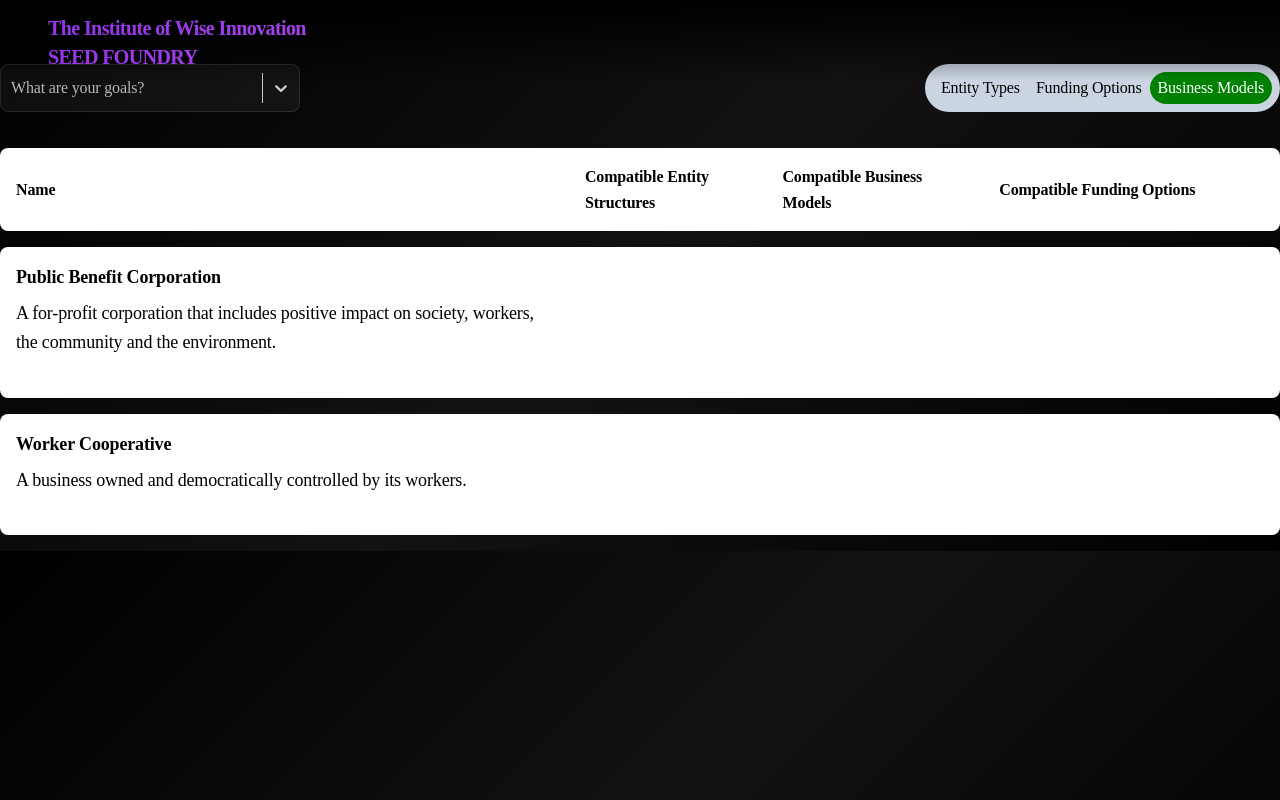
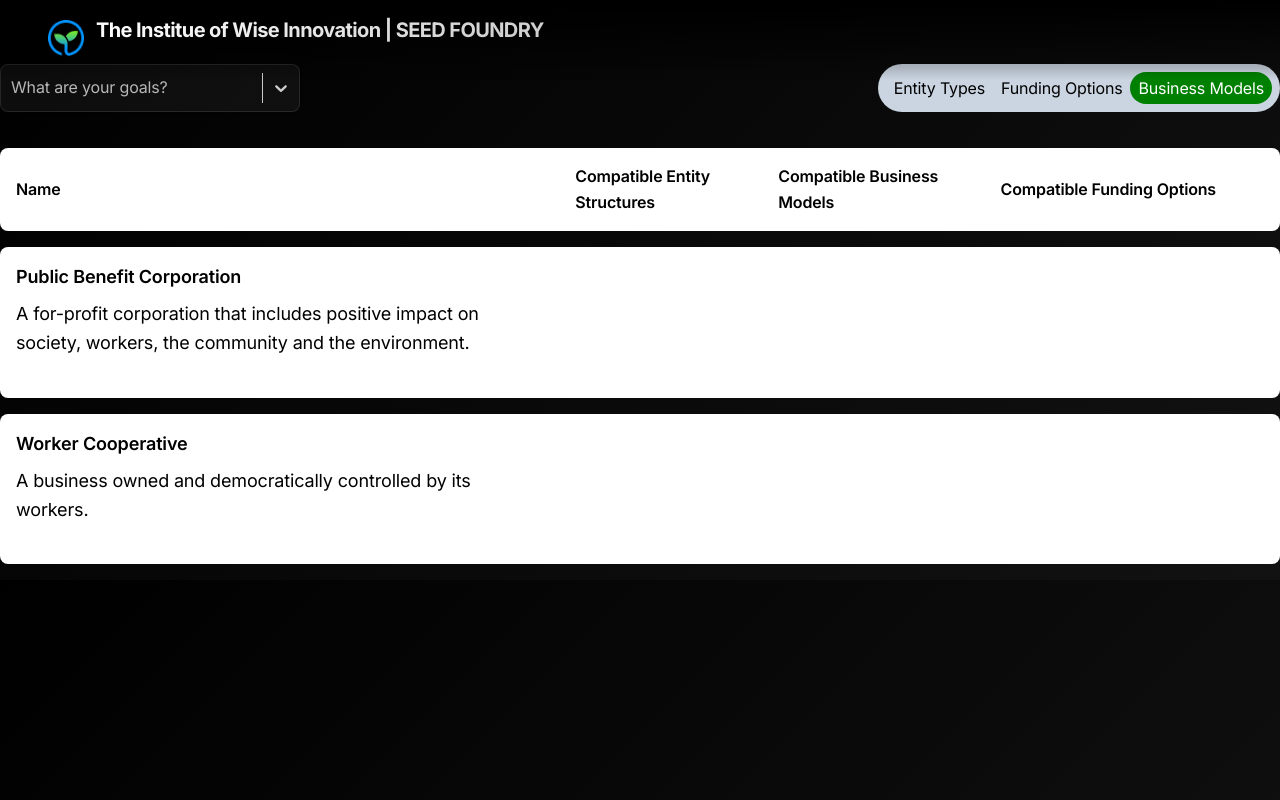
Before and after one commit to TurquoiseSound/SeedFoundry, a Next.js app: page /library/business-models in a window 1280 px wide. Built offline with nearby package versions, Linux system fonts and the light colour scheme.

Commit message:
Update design with black theme and improved layout

```diff
--- a/src/app/globals.css
+++ b/src/app/globals.css
@@ -2,10 +2,10 @@
 @tailwind components;
 @tailwind utilities;
 
-@import '@fontsource/playfair-display/400.css';
-@import '@fontsource/playfair-display/500.css';
-@import '@fontsource/playfair-display/600.css';
-@import '@fontsource/playfair-display/700.css';
+@import '@fontsource/inter/400.css';
+@import '@fontsource/inter/500.css';
+@import '@fontsource/inter/600.css';
+@import '@fontsource/inter/700.css';
 
 :root {
   /* Core brand colors - refined for executive presence */
@@ -19,9 +19,28 @@
   --primary-200: #4a4a4a;
   --primary-100: #E8E8E8;
 
-  /* Accent colors */
-  --accent-purple: #9333ea;
-  --accent-magenta: #e879f9;
+  /* Earth tones */
+  --earth-deep: #1a1a1a;
+  --earth-rich: #242424;
+  --earth-medium: #2d2d2d;
+  --earth-light: #363636;
+
+  /* Accent color - vibrant but sophisticated */
+  --accent-rgb: 0, 194, 255;
+  --accent-dark-rgb: 0, 153, 230;
+  --accent-light-rgb: 102, 223, 255;
+
+  /* Neutral colors as RGB values for opacity support */
+  --neutral-900-rgb: 26, 28, 30;
+  --neutral-800-rgb: 45, 47, 49;
+  --neutral-700-rgb: 64, 66, 68;
+  --neutral-600-rgb: 83, 85, 87;
+  --neutral-500-rgb: 102, 104, 106;
+  --neutral-400-rgb: 121, 123, 125;
+  --neutral-300-rgb: 140, 142, 144;
+  --neutral-200-rgb: 159, 161, 163;
+  --neutral-100-rgb: 230, 231, 232;
+  --neutral-50-rgb: 245, 246, 247;
 
   /* Glass effect variables */
   --glass-bg: rgba(255, 255, 255, 0.03);
@@ -31,9 +50,9 @@
 
 /* Base styles */
 body {
-  background: linear-gradient(135deg, #000 0%, #121212 50%, #000 100%);
+  background: linear-gradient(135deg, #000 0%, #121212 100%);
   @apply text-neutral-100;
-  font-family: "Playfair Display", serif;
+  font-family: "Inter", system-ui, -apple-system, sans-serif;
   -webkit-font-smoothing: antialiased;
   -moz-osx-font-smoothing: grayscale;
   line-height: 1.6;
@@ -42,17 +61,14 @@ body {
 
 /* Typography */
 h1, h2, h3, h4, h5, h6 {
-  font-family: "Playfair Display", serif;
+  font-family: "Inter", system-ui, -apple-system, sans-serif;
   letter-spacing: -0.03em;
   line-height: 1.2;
-  @apply font-bold;
+  @apply font-bold text-white;
 }
 
 h1 {
   @apply text-4xl md:text-6xl font-bold mb-6;
-  background: linear-gradient(135deg, var(--accent-purple) 0%, var(--accent-magenta) 100%);
-  -webkit-background-clip: text;
-  -webkit-text-fill-color: transparent;
 }
 
 h2 {
@@ -95,11 +111,91 @@ p {
   border-color: rgba(255, 255, 255, 0.12);
 }
 
+/* Button styles */
+.btn {
+  @apply px-8 py-4 rounded-lg font-medium transition-all duration-300;
+}
+
+.btn-primary {
+  background: linear-gradient(135deg, rgb(var(--accent-rgb)) 0%, rgb(var(--accent-dark-rgb)) 100%);
+  @apply text-white shadow-lg;
+  box-shadow: 0 4px 6px -1px rgba(var(--accent-rgb), 0.2);
+}
+
+.btn-primary:hover {
+  filter: brightness(110%) saturate(110%);
+  transform: translateY(-1px);
+}
+
+.btn-secondary {
+  @apply bg-neutral-800/60 text-neutral-100 backdrop-blur-sm
+         hover:bg-neutral-700/60
+         active:bg-neutral-600/60;
+}
+
 /* Text gradient */
 .text-gradient {
-  background: linear-gradient(135deg, var(--accent-purple) 0%, var(--accent-magenta) 100%);
+  background: linear-gradient(135deg,
+    rgba(255,255,255,1) 0%,
+    rgba(255,255,255,0.8) 100%
+  );
   -webkit-background-clip: text;
   -webkit-text-fill-color: transparent;
+}
+
+/* Animations */
+@keyframes float {
+  0%, 100% { transform: translateY(0); }
+  50% { transform: translateY(-10px); }
+}
+
+.animate-float {
+  animation: float 6s ease-in-out infinite;
+}
+
+/* Loading skeleton */
+.skeleton {
+  @apply animate-pulse rounded;
+  background-color: rgb(var(--neutral-800-rgb) / 0.5);
+}
+
+/* Responsive design */
+@media (max-width: 768px) {
+  .container {
+    @apply px-6;
+  }
+
+  .card {
+    @apply p-6;
+  }
+
+  .btn {
+    @apply w-full mb-3;
+  }
+}
+
+/* Custom scrollbar */
+::-webkit-scrollbar {
+  width: 6px;
+}
+
+::-webkit-scrollbar-track {
+  background: transparent;
+}
+
+::-webkit-scrollbar-thumb {
+  @apply rounded-full;
+  background-color: rgb(var(--neutral-700-rgb) / 0.5);
+}
+
+::-webkit-scrollbar-thumb:hover {
+  background-color: rgb(var(--neutral-600-rgb) / 0.5);
+}
+
+/* Focus styles */
+:focus {
+  @apply outline-none;
+  box-shadow: 0 0 0 2px rgb(var(--accent-rgb));
 }
 
 /* Goals Select Styles */
@@ -117,16 +213,16 @@ p {
 }
 
 .goals__option {
-  @apply text-white hover:bg-purple-500/20 !important;
+  @apply text-white hover:bg-white/10 !important;
 }
 
 .goals__option--is-selected {
-  @apply bg-purple-500/30 !important;
+  @apply bg-white/20 !important;
 }
 
 /* Entity Types and Library Styles */
 .entity-type, .business-model, .funding-option {
-  @apply bg-white/5 text-white hover:bg-purple-500/20 transition-colors;
+  @apply bg-white/5 text-white hover:bg-white/10 transition-colors;
 }
 
 /* Header styles */
@@ -142,21 +238,3 @@ p {
 .top-fade {
   @apply fixed top-0 left-0 right-0 h-20 bg-gradient-to-b from-black to-transparent pointer-events-none z-10;
 }
-
-/* Custom scrollbar */
-::-webkit-scrollbar {
-  width: 6px;
-}
-
-::-webkit-scrollbar-track {
-  background: transparent;
-}
-
-::-webkit-scrollbar-thumb {
-  @apply rounded-full;
-  background: linear-gradient(to bottom, var(--accent-purple), var(--accent-magenta));
-}
-
-::-webkit-scrollbar-thumb:hover {
-  background: linear-gradient(to bottom, var(--accent-magenta), var(--accent-purple));
-}
--- a/src/app/layout.tsx
+++ b/src/app/layout.tsx
@@ -9,7 +9,7 @@ config.autoAddCss = false;
 import GoalsProvider from './GoalsProvider'
 
 export const metadata: Metadata = {
-  title: "Institute of Wise Innovation | SEED Founding",
+  title: "Institue of Wise Innovation | SEED Founding",
   description: "How do you want to plant and grow your ethical tech business",
 };
 
@@ -23,12 +23,16 @@ export default function RootLayout({
       <body>
         <div className="top-fade"></div>
         <header className='header-container'>
-          <div className='max-w-7xl mx-auto px-6 sm:px-8 lg:px-12 py-4'>
-            <Link href='/' className="flex flex-col group">
-              <h2 className='text-xl text-gradient font-bold leading-tight'>
-                The Institute of Wise Innovation
-                <span className="block mt-1">SEED FOUNDRY</span>
-              </h2>
+          <div className='max-w-7xl mx-auto px-6 sm:px-8 lg:px-12 py-4 flex items-center'>
+            <Link href='/' className="flex items-center group">
+              <Image
+                src="/seed_logo.png"
+                alt="Institute of Wise Innovation | SEED Logo"
+                width={36}
+                height={36}
+                className='transition-transform duration-300 group-hover:scale-110'
+              />
+              <h2 className='text-xl ml-3 text-gradient font-bold'>The Institue of Wise Innovation | SEED FOUNDRY</h2>
             </Link>
           </div>
         </header>
```
